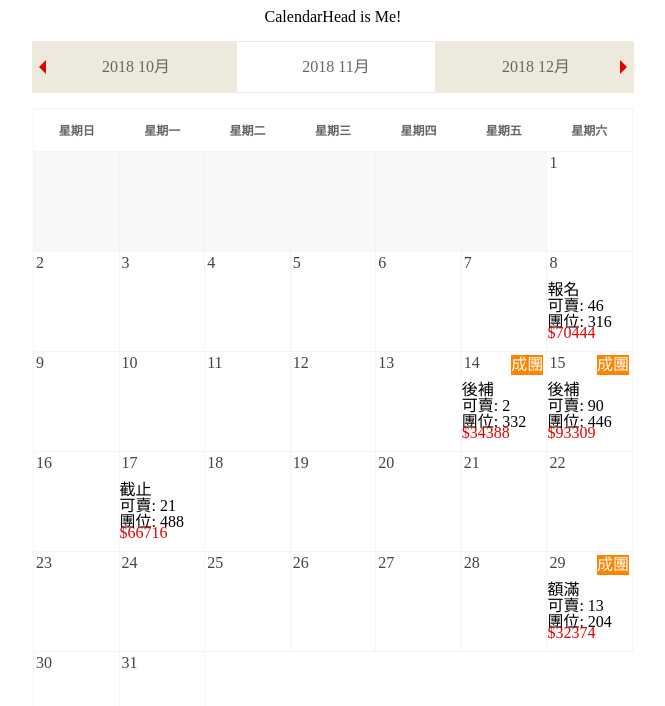
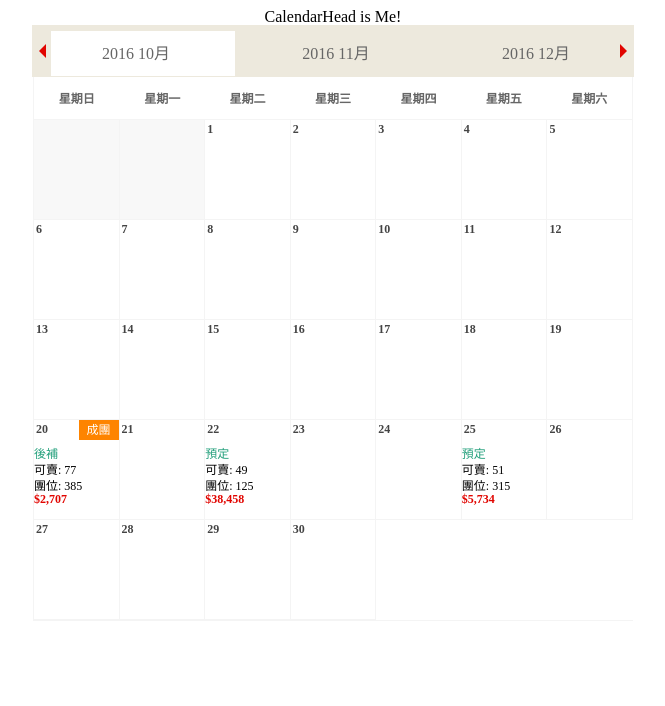
Before and after one commit to cwchang93/reactCalendar, a React app: page / in a window 1280 px wide. Shown: the top 706 px of the page, without its empty margins (307-972 px from the left). Built offline with nearby package versions, Linux system fonts and the light colour scheme.

Commit message:
layout done

```diff
--- a/src/App.scss
+++ b/src/App.scss
@@ -11,9 +11,10 @@ $classname: "calendars";
 
   .tophead {
     display: flex;
+    margin: 0px;
     list-style-type: none;
     background-color: #ede9dd;
-    // height: 50px;
+    height: 50px;
     position: relative;
     outline: 1px solid #ede9dd;
 
@@ -21,11 +22,22 @@ $classname: "calendars";
 
     // 包住箭頭以解決箭頭不能點的問題
     .arrow_wrap_left {
-      height: 25px;
-      width: 15px;
+      // height: 25px;
+      // width: 15px;
+      // position: absolute;
+      // top: 15px;
+      // color: transparent;
+      cursor: pointer;
+      height: 0;
       position: absolute;
-      top: 15px;
-      color: transparent;
+      transform: translateY(-50%);
+      top: 50%;
+      vertical-align: center;
+      left: 6px;
+      border-style: solid;
+      border-width: 7px 7px 7px 0;
+      border-color: transparent #e10500 transparent transparent;
+
     }
 
     .arrow_wrap_right {
@@ -50,19 +62,32 @@ $classname: "calendars";
 
     }
 
-    &::before {
-      content: "";
-      cursor: pointer;
-      height: 0;
-      position: absolute;
-      transform: translateY(-50%);
-      top: 50%;
-      vertical-align: center;
-      left: 6px;
-      border-style: solid;
-      border-width: 7px 7px 7px 0;
-      border-color: transparent #e10500 transparent transparent;
+    .wrap_left, .wrap_right {
+      height: 100%;
+    background-color: #ede9dd;
+    width: 18px;
+    right: 0;
+    top: 0px;
+    position: absolute;
     }
+    .wrap_left {
+      left:0;
+    right: auto;
+    }
+
+    // &::before {
+    //   content: "";
+    //   cursor: pointer;
+    //   height: 0;
+    //   position: absolute;
+    //   transform: translateY(-50%);
+    //   top: 50%;
+    //   vertical-align: center;
+    //   left: 6px;
+    //   border-style: solid;
+    //   border-width: 7px 7px 7px 0;
+    //   border-color: transparent #e10500 transparent transparent;
+    // }
 
     // &::after {
     //   content: "";
@@ -81,7 +106,7 @@ $classname: "calendars";
     a {
       display: table;
       width: 100%;
-      height: 50px;
+      height: 45px;
       // border-top: 3px solid #ede9dd;
       text-decoration: none;
       margin: 0 3px;
@@ -106,6 +131,7 @@ $classname: "calendars";
     .tophead__month {
       margin: 0px 1px;
       width: calc(100% / 3);
+      padding-top: 5px;
 
       .now {
         //點擊月份時，text-> red
@@ -144,6 +170,10 @@ $classname: "calendars";
       // outline: 1px solid red;
 
       .day {
+        * {
+          font-size: 12px;
+        }
+
         width: (100%/7);
 
         box-sizing: border-box;
@@ -164,6 +194,7 @@ $classname: "calendars";
         }
 
         .daynum {
+          font-weight: bold;
           display: block;
           position: absolute;
           top: 2px;
@@ -174,12 +205,14 @@ $classname: "calendars";
         .guaranteed {
           // padding: 0 3px;
           /* width: 100%; */
+          width: 40px;
           height: 20px;
           color: #fff;
           /* text-align: right; */
+          // font-weight: bold;
           position: absolute;
-          top: 3px;
-          right: 3px;
+          top: 0px;
+          right: 0px;
           line-height: 20px;
           background-color: #fe8400;
         }
@@ -197,9 +230,16 @@ $classname: "calendars";
             text-align: left;
           }
 
-          .status {
+          .status1 {
+            color: #24a07c
+            // 報名(#24a07c) | 後補(#24a07c) | 預定(#24a07c) |
             // color: #ff7800;
           }
+          .status2 {
+            // 截止(#ff7800) | 額滿(#ff7800) | 關團(#ff7800)
+            color: #ff7800
+          }
+
 
           .sell {}
 
@@ -209,6 +249,9 @@ $classname: "calendars";
             display: inline-block;
             width: 100%;
             color: #e10500;
+            // font-size: 12px;
+            font-weight: bold;
+
           }
         }
       }
--- a/src/components/calendarBody.jsx
+++ b/src/components/calendarBody.jsx
@@ -316,6 +316,8 @@ class CalendarBody extends Component {
         }
         return dayContentArr;
     }
+
+
     matchDay(idDate, compareData) {
         const newDataContainer = [];
         const { guaranteed, status, available, price, total } = this.props.dataKeySetting;
@@ -325,9 +327,17 @@ class CalendarBody extends Component {
             console.log(compareData);
             console.log('this.props.dataKeySetting in matchDay');
             console.log(this.props.dataKeySetting.guaranteed);
-            const guaranteed = this.props.dataKeySetting.guaranteed;
             if (idDate === compareData[k].date) {
                 // dayContentArr.push(
+                // 依照狀態判斷並變更status的的className
+                let classStatus = '';
+                if (compareData[k][status] === '報名' || compareData[k][status] === '預定' || compareData[k][status] === '後補') {
+                // if (compareData[k][status] === '報名' || '預定' || '後補' ) {
+                    classStatus = 'status1';
+                } else {
+                    classStatus = 'status2';
+                }
+
                 newDataContainer.push(
                     <React.Fragment>
                         <span
@@ -339,12 +349,13 @@ class CalendarBody extends Component {
               成團
                         </span>
                         <div className="details">
-                            <span className="status">{compareData[k][status]}</span>
+                            {/* <span className={`status${ compareData[k][status] === '預定' ? '1' : '2'}`}>{compareData[k][status]}</span> */}
+                            <span className={classStatus}>{compareData[k][status]}</span>
                             <span className="sell">
                 可賣: {compareData[k][available]}
                             </span>
                             <span className="group">團位: {compareData[k][total]}</span>
-                            <span className="price">${compareData[k][price]}</span>
+                            <span className="price">${compareData[k][price].toLocaleString('en-IN')}</span>
                         </div>
                     </React.Fragment>
                 );
--- a/src/components/calendarHead.jsx
+++ b/src/components/calendarHead.jsx
@@ -640,7 +640,10 @@ class CalendarHead extends Component {
                                     // className= {initYear }
                                     className = { isActiveArr[0]}
                                 >
-                                    <span className="arrow_wrap_left"></span>
+                                    <div className="wrap_left">
+
+                                        <span className="arrow_wrap_left"></span>
+                                    </div>
                                     <span>
                                         {renderYearArr[0]} {renderMonthArr[0]}月
                                     </span>
@@ -669,10 +672,14 @@ class CalendarHead extends Component {
                                 <a href="#"
                                     className = { isActiveArr[2]}
                                 >
-                                    <span className="arrow_wrap_right"
-                                        onClick={() => {
-                                            this.handleSlideClick('left');
-                                        }}></span>
+                                    <div className="wrap_right">
+
+                                        <span className="arrow_wrap_right"
+                                            onClick={() => {
+                                                this.handleSlideClick('left');
+                                            }}></span>
+
+                                    </div>
                                     <span>
                                         {renderYearArr[2]} {renderMonthArr[2]}月
                                     </span>
--- a/src/index.js
+++ b/src/index.js
@@ -4,7 +4,7 @@ import App from './App';
 const jsonDate = {
     // dataSource: './json/data.json',
     dataSource: './src/json/data3.json',
-    initYearMonth: '201908', // 一開始的月份
+    initYearMonth: '201611', // 一開始的月份
     // 待辦:
     // Head
     // 1. ok initYearMonth輸入13或非12的月份箭頭會可以多跑一格，需用regex加在前面  head
```
